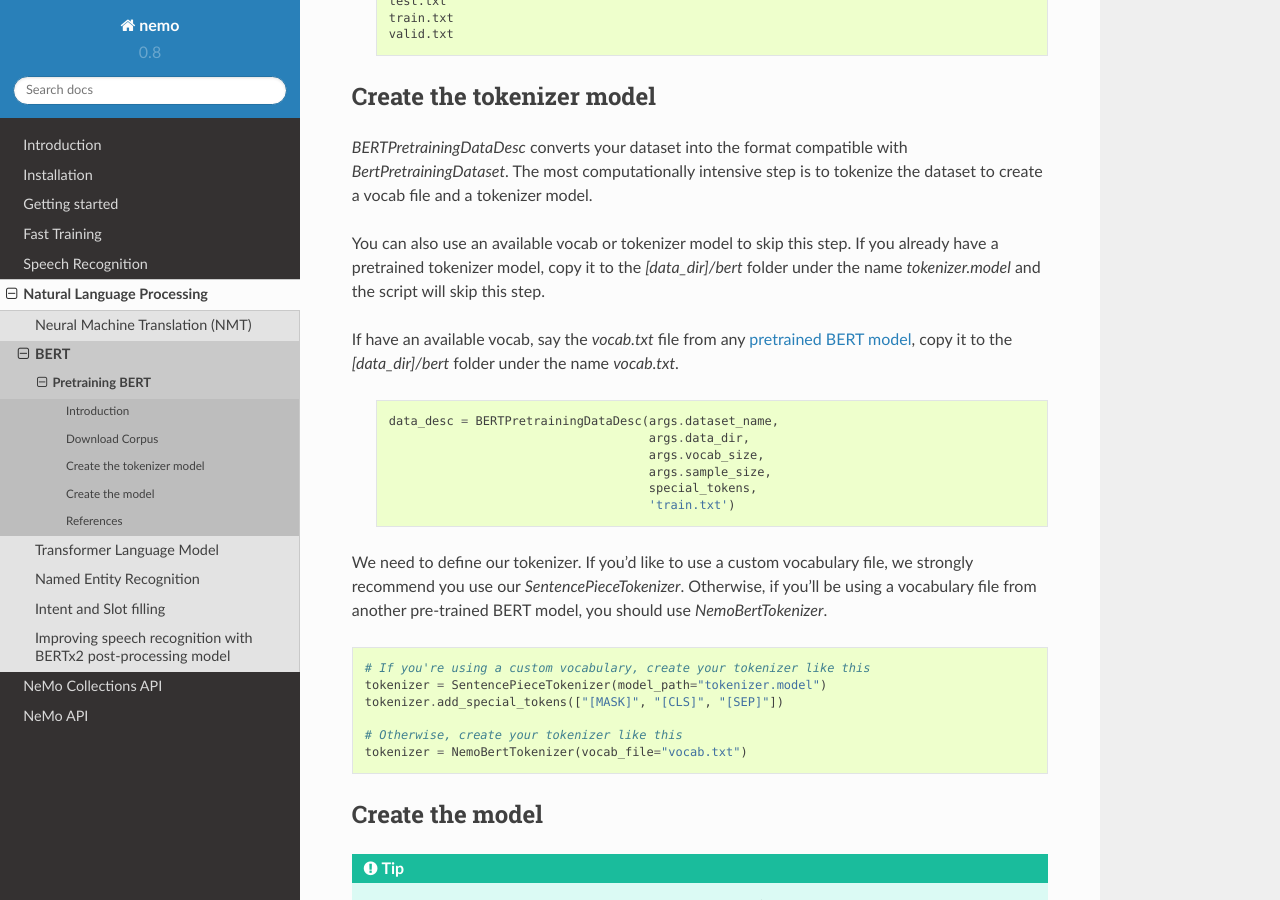
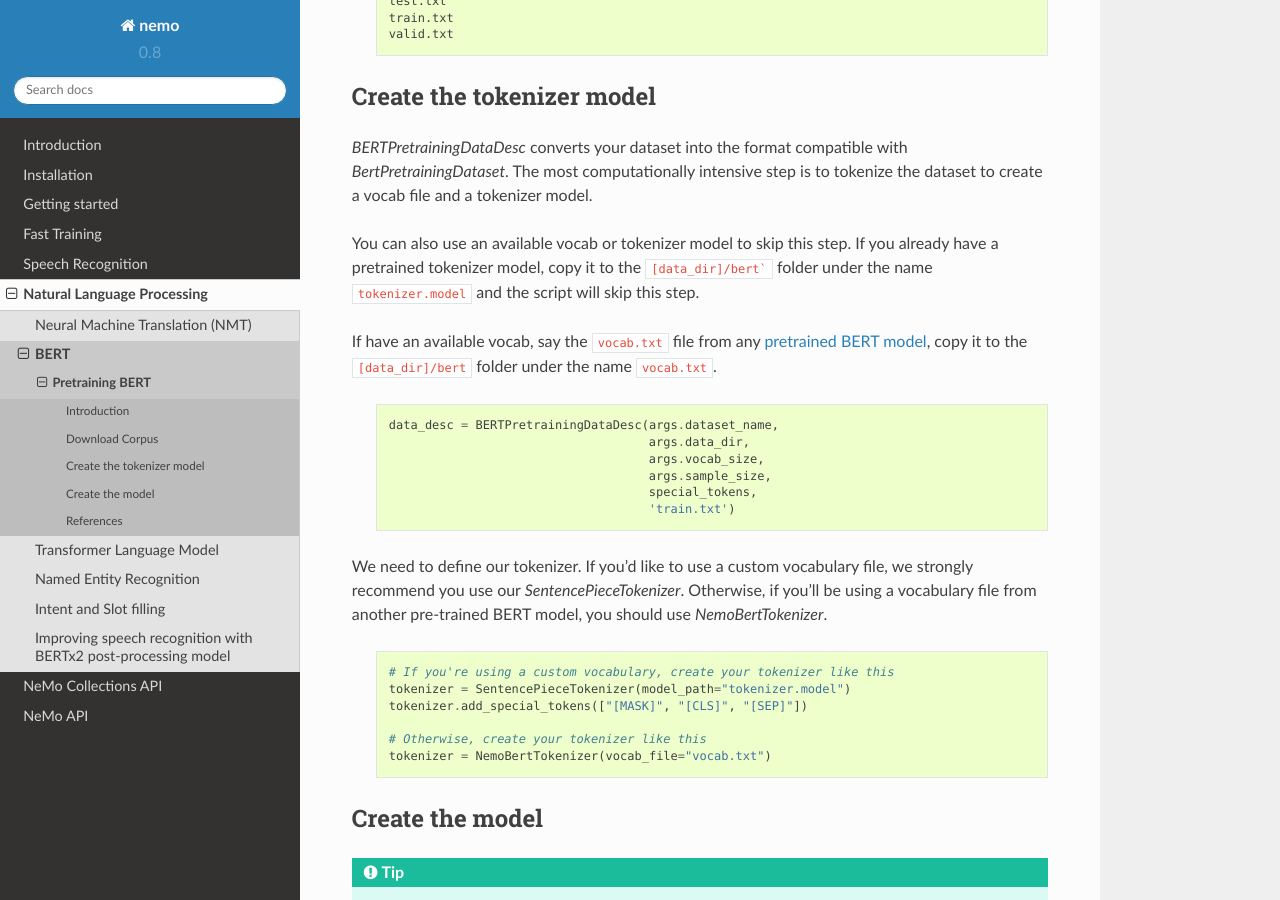
Before and after one commit to backend-engineer1/NEMO, a Sphinx documentation site: the page built from docs/sources/source/nlp/bert_pretraining.rst, in a window 1280 px wide and 900 px high, scrolled down 634 px. Built offline with Sphinx 7.4.7 and the Read the Docs theme 2.0.0, drawn with Linux system fonts in a browser that asks for light colours; cross-references to code outside the pages are shown as plain code.

Commit message:
update docs for nemo nlp
Signed-off-by: Chip Nguyen <huyenntkvn@gmail.com>

````diff
--- a/docs/sources/source/nlp/bert_pretraining.rst
+++ b/docs/sources/source/nlp/bert_pretraining.rst
@@ -26,9 +26,9 @@ Create the tokenizer model
 ----------------
 `BERTPretrainingDataDesc` converts your dataset into the format compatible with `BertPretrainingDataset`. The most computationally intensive step is to tokenize the dataset to create a vocab file and a tokenizer model.
 
-You can also use an available vocab or tokenizer model to skip this step. If you already have a pretrained tokenizer model, copy it to the `[data_dir]/bert` folder under the name `tokenizer.model` and the script will skip this step.
+You can also use an available vocab or tokenizer model to skip this step. If you already have a pretrained tokenizer model, copy it to the ``[data_dir]/bert``` folder under the name ``tokenizer.model`` and the script will skip this step.
 
-If have an available vocab, say the `vocab.txt` file from any `pretrained BERT model`_, copy it to the `[data_dir]/bert` folder under the name `vocab.txt`.
+If have an available vocab, say the ``vocab.txt`` file from any `pretrained BERT model`_, copy it to the ``[data_dir]/bert`` folder under the name ``vocab.txt``.
 
 .. _pretrained BERT model: https://github.com/google-research/bert#pre-trained-models
 
@@ -43,14 +43,14 @@ If have an available vocab, say the `vocab.txt` file from any `pretrained BERT m
 
 We need to define our tokenizer. If you'd like to use a custom vocabulary file, we strongly recommend you use our `SentencePieceTokenizer`. Otherwise, if you'll be using a vocabulary file from another pre-trained BERT model, you should use `NemoBertTokenizer`.
 
-.. code-block:: python
+    .. code-block:: python
 
-    # If you're using a custom vocabulary, create your tokenizer like this
-    tokenizer = SentencePieceTokenizer(model_path="tokenizer.model")
-    tokenizer.add_special_tokens(["[MASK]", "[CLS]", "[SEP]"])
+        # If you're using a custom vocabulary, create your tokenizer like this
+        tokenizer = SentencePieceTokenizer(model_path="tokenizer.model")
+        tokenizer.add_special_tokens(["[MASK]", "[CLS]", "[SEP]"])
 
-    # Otherwise, create your tokenizer like this
-    tokenizer = NemoBertTokenizer(vocab_file="vocab.txt")
+        # Otherwise, create your tokenizer like this
+        tokenizer = NemoBertTokenizer(vocab_file="vocab.txt")
 
 Create the model
 ----------------
````
Also changed, not shown: other parts of docs/sources/source/nlp/bert_pretraining.rst (+1 -1 lines), docs/sources/source/nlp/bert.bib (renamed from docs/sources/source/nlp/Bertbib.bib).
